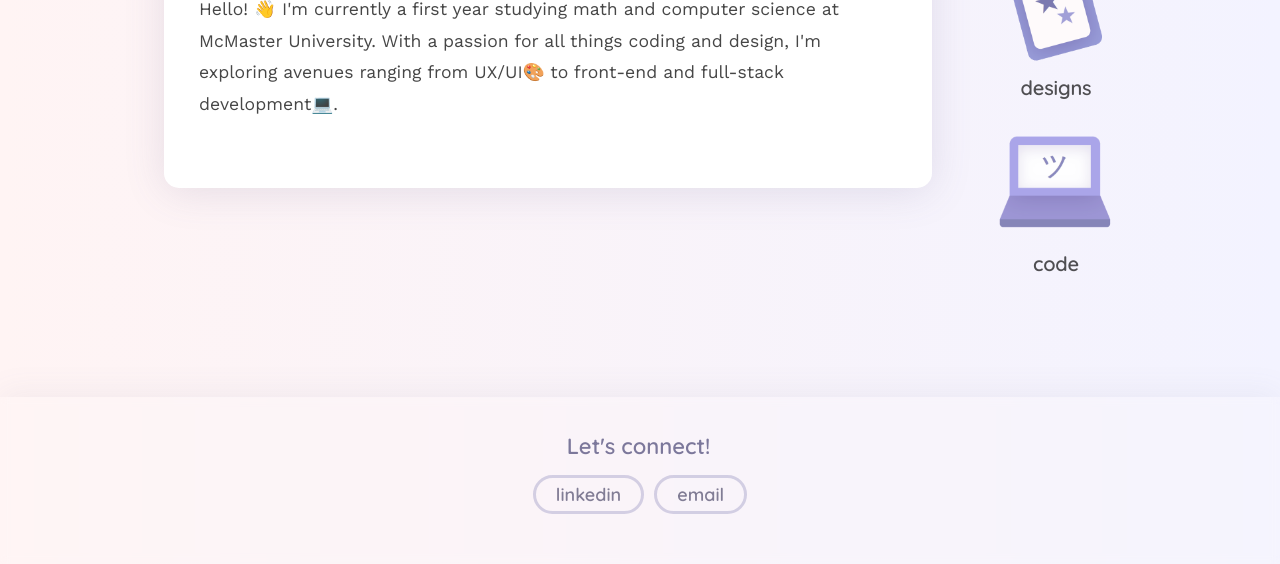
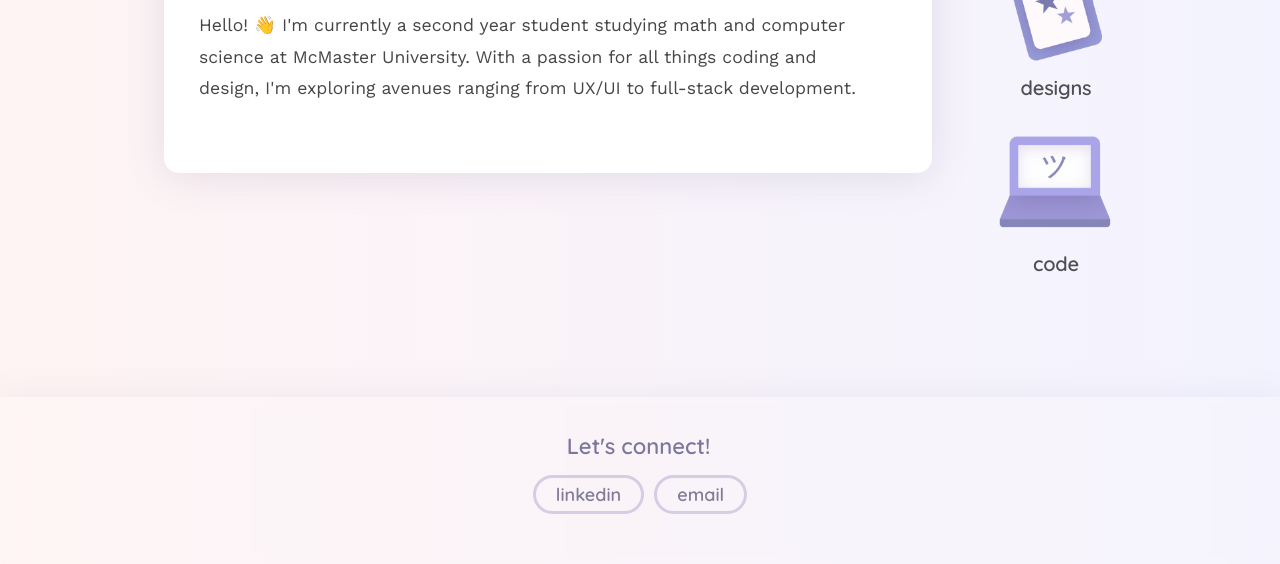
Before and after one commit to melyho/melyho.github.io, a plain HTML site: page index.html in a window 1280 px wide. Shown: the part 356-920 px from the top of the page. Drawn offline with nearby package versions, Linux system fonts and the light colour scheme.

Commit message:
Update index.html

```diff
--- a/index.html
+++ b/index.html
@@ -71,9 +71,9 @@
                             <h2 id="hi"></h2>
                             <p>Hello! 👋
 
-                                I'm currently a first year studying math and computer science at McMaster University.
+                                I'm currently a second year student studying math and computer science at McMaster University.
                                 With a passion for all things coding and design, I'm exploring avenues ranging from
-                                UX/UI🎨 to front-end and full-stack development💻.</p>
+                                UX/UI to full-stack development.</p>
 
                         </div>
                     </div>
@@ -122,7 +122,7 @@
                         </div>
 
                         <div class="card-content" id="codecard">
-                            <h2 class="title" id="codingprojects">Coding Projects 💻</h2>
+                            <h2 class="title" id="codingprojects">Coding Projects !</h2>
                             <div id="codecontainer">
                                 <div class="projectcard" onclick="showProjectCard('rv')">
                                     <h2 class="projectname">Recursion Visualizer</h2>
```
